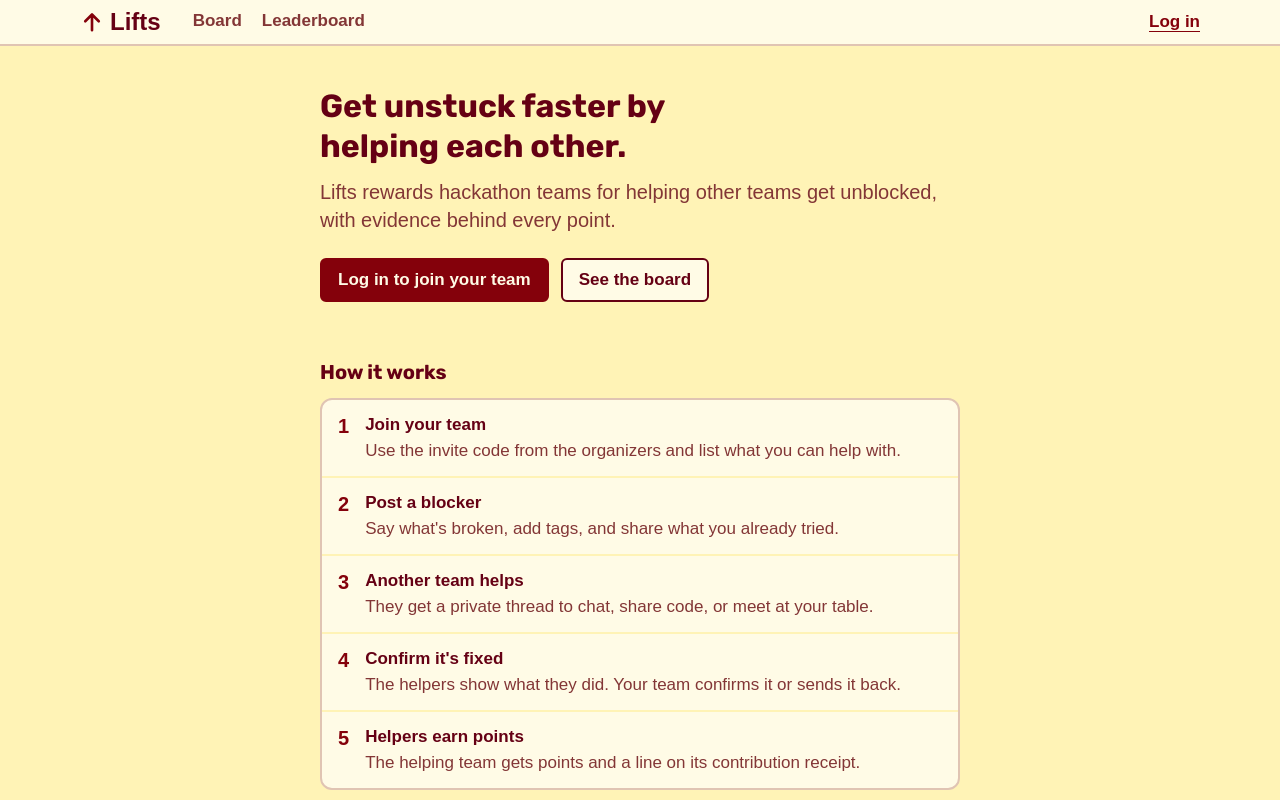
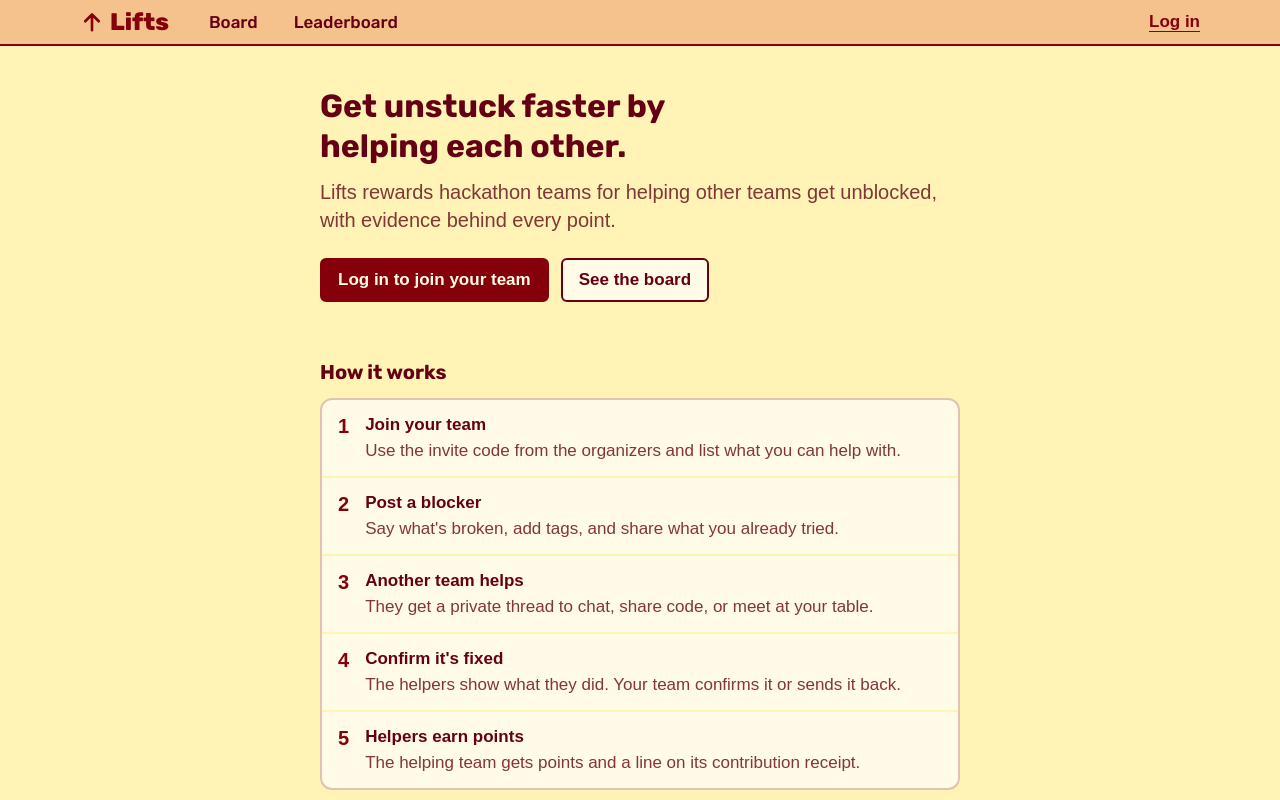
Before and after one commit to ttarkhani/lift, a Next.js app: page / in a window 1280 px wide. Shown: the top 800 px of the page. Built offline with nearby package versions, Linux system fonts and the light colour scheme; a web font is replaced by a local one.

Commit message:
feat: turn the header into a sand bar with a maroon page pill

```diff
--- a/src/components/app-shell.tsx
+++ b/src/components/app-shell.tsx
@@ -33,20 +33,20 @@ export async function AppShell({ children }: { children: React.ReactNode }) {
       >
         Skip to content
       </a>
-      <header className="border-b-2 border-rule bg-paper">
+      <header className="border-b-2 border-stamp bg-sand">
         <nav
           aria-label="Main"
           className="mx-auto flex max-w-wide flex-wrap items-center justify-between gap-x-6 px-4 sm:flex-nowrap"
         >
-          <Link href="/" className="inline-flex min-h-tap items-center gap-1.5 text-xl font-bold">
-            <LiftIcon className="text-stamp" />
+          <Link href="/" className="inline-flex min-h-tap items-center gap-1.5 font-display text-xl font-extrabold text-stamp">
+            <LiftIcon />
             Lifts
           </Link>
           {/* Plain anchors: the Auth0 routes are served by the proxy, not the client router. */}
           <div className="flex items-center gap-4 sm:order-last">
             {viewer ? (
               <>
-                <p className="text-sm text-ink-soft">
+                <p className="text-sm text-ink">
                   {viewer.team ? (
                     `Team ${viewer.team.name}`
                   ) : organizer ? (
@@ -75,6 +75,9 @@ export async function AppShell({ children }: { children: React.ReactNode }) {
       <main id="main" className="px-4 pt-6 pb-16">
         {children}
       </main>
+      <footer className="border-t-2 border-rule px-4 py-6 text-center text-sm text-ink-soft">
+        Built at Hack the Hill III
+      </footer>
     </>
   );
 }
--- a/src/components/nav-links.tsx
+++ b/src/components/nav-links.tsx
@@ -7,7 +7,7 @@ import { cx } from "@/lib/cx";
 export function NavLinks({ links }: { links: { label: string; href: string }[] }) {
   const pathname = usePathname();
   return (
-    <ul className="flex flex-wrap gap-x-1">
+    <ul className="flex flex-wrap gap-1 pb-2 sm:pb-0">
       {links.map(({ label, href }) => {
         const current = pathname === href || pathname.startsWith(`${href}/`);
         return (
@@ -16,8 +16,8 @@ export function NavLinks({ links }: { links: { label: string; href: string }[] }
               href={href}
               aria-current={current ? "page" : undefined}
               className={cx(
-                "inline-flex min-h-tap items-center border-b-3 px-2 font-bold",
-                current ? "border-stamp text-ink" : "border-transparent text-ink-soft hover:text-ink",
+                "inline-flex min-h-tap items-center rounded-full px-4 font-display font-medium",
+                current ? "bg-stamp text-paper" : "text-ink hover:bg-paper",
               )}
             >
               {label}
```
